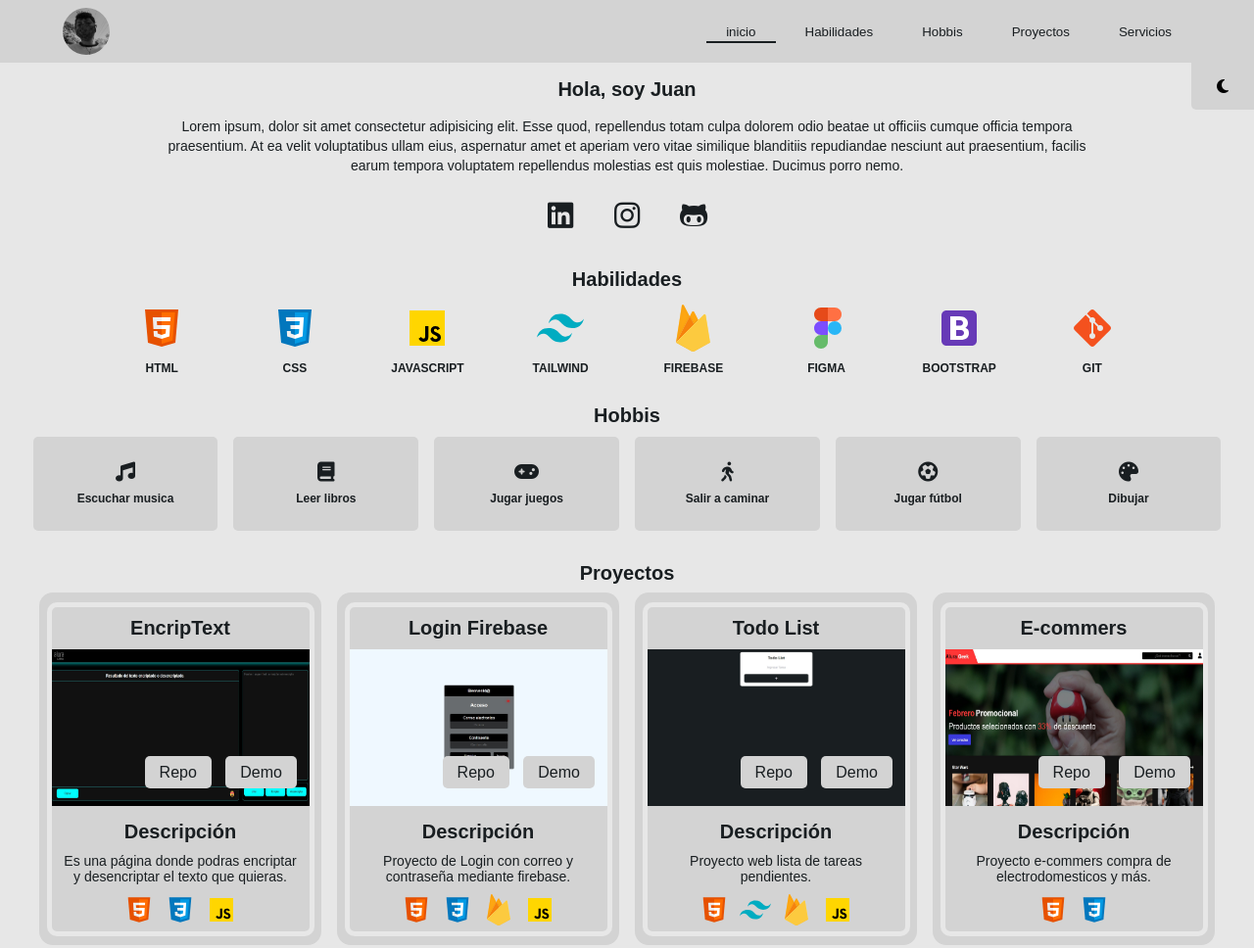
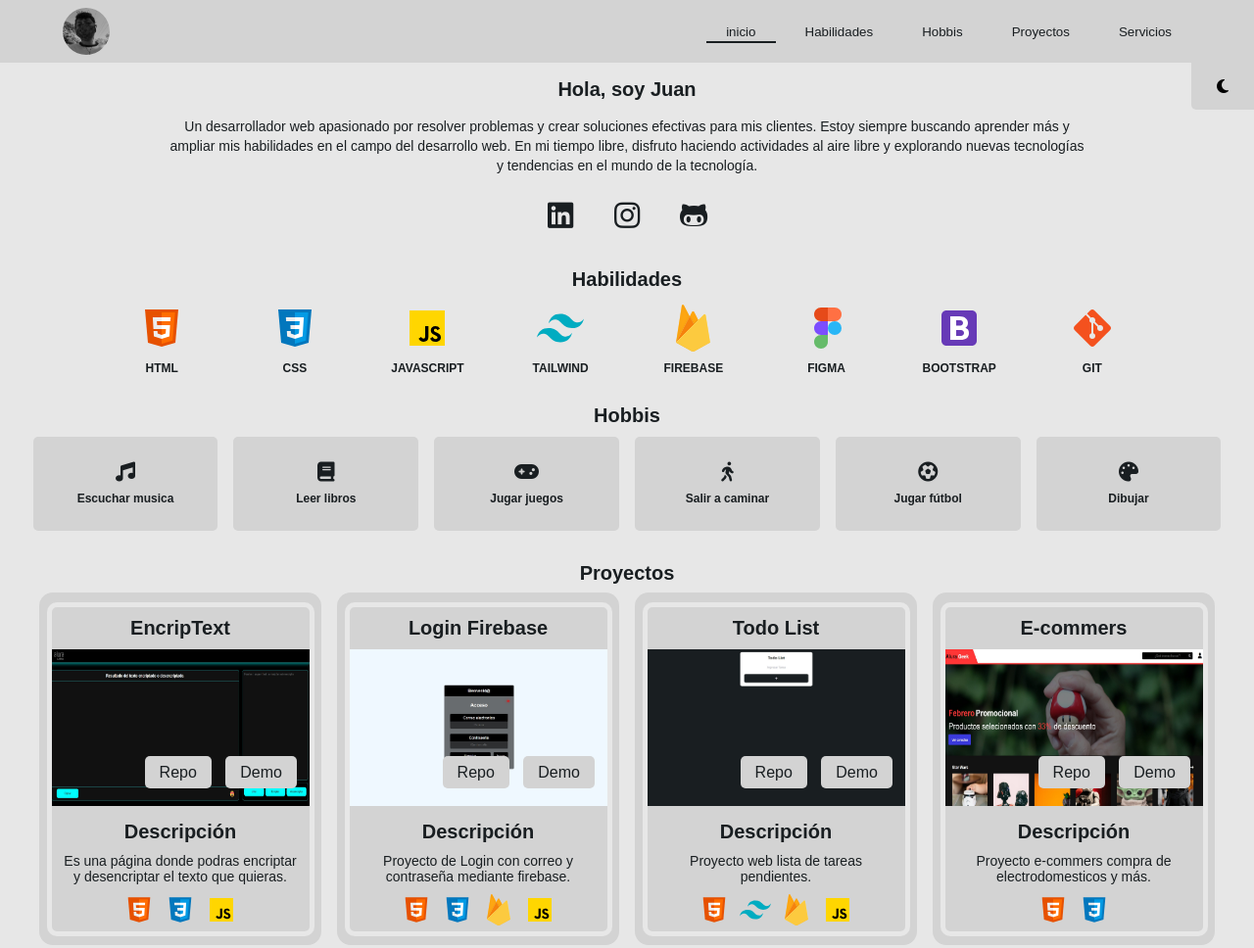
Before and after one commit to castell0n/portafolio-jose, a plain HTML site: page index.html in a window 1280 px wide. Shown: the top 968 px of the page at 98% size. Drawn offline with nearby package versions, Linux system fonts and the light colour scheme.

Commit message:
Actualización de la sección quien soy

```diff
--- a/index.html
+++ b/index.html
@@ -71,12 +71,7 @@
     <section class="content_info">
         <div class="content_sobremi">
             <h2 class="mi_nombre">Hola, soy Juan</h2>
-            <p class="mi_descripcion">Lorem ipsum, dolor sit amet consectetur adipisicing elit. Esse quod, repellendus
-                totam culpa dolorem odio beatae ut officiis cumque officia tempora praesentium. At ea velit voluptatibus
-                ullam eius, aspernatur amet et aperiam vero vitae similique blanditiis repudiandae nesciunt aut
-                praesentium, facilis earum tempora voluptatem repellendus molestias est quis molestiae. Ducimus porro
-                nemo.
-            </p>
+            <p class="mi_descripcion">Un desarrollador web apasionado por resolver problemas y crear soluciones efectivas para mis clientes. Estoy siempre buscando aprender más y ampliar mis habilidades en el campo del desarrollo web. En mi tiempo libre, disfruto haciendo actividades al aire libre y explorando nuevas tecnologías y tendencias en el mundo de la tecnología.</p>
         </div>
 
 
```
